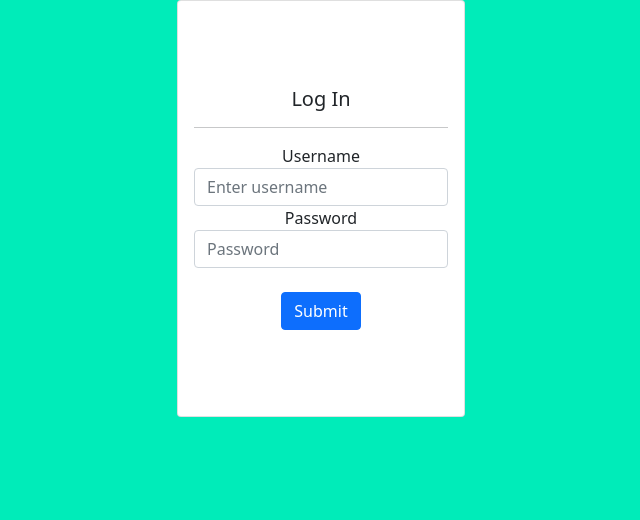
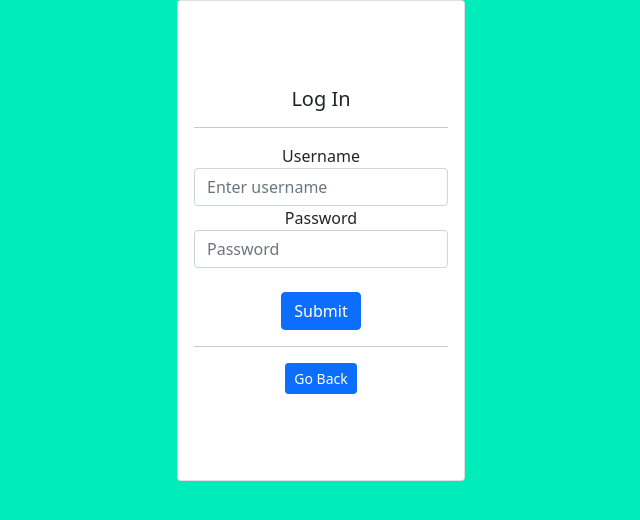
Before and after one commit to Vialoraine/Project-2, a plain HTML site: page public/assets/login.html in a window 1280 px wide. Shown: the whole page, without its empty margins (319-959 px from the left). Drawn offline with nearby package versions, Linux system fonts and the light colour scheme.

Commit message:
adding 'go back' buttons to sign-up and log-in pages

```diff
--- a/public/assets/login.html
+++ b/public/assets/login.html
@@ -28,6 +28,8 @@
         </div>
         <br>
         <button type="submit" class="btn btn-primary">Submit</button>
+        <hr>
+        <button type="button" class="btn btn-primary btn-sm">Go Back</button>
       </form>
 
     </div>
```
Also changed, not shown: public/assets/signup.html (+2 -0 lines).
